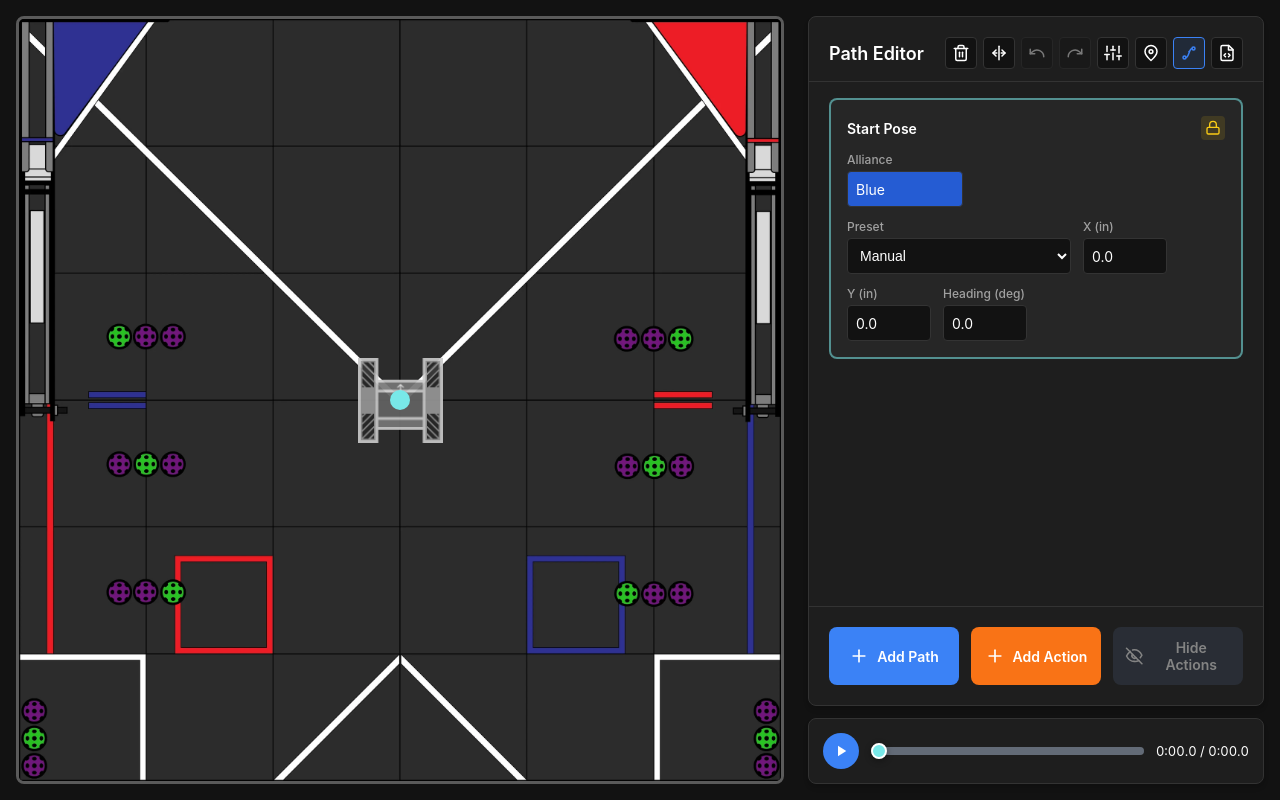
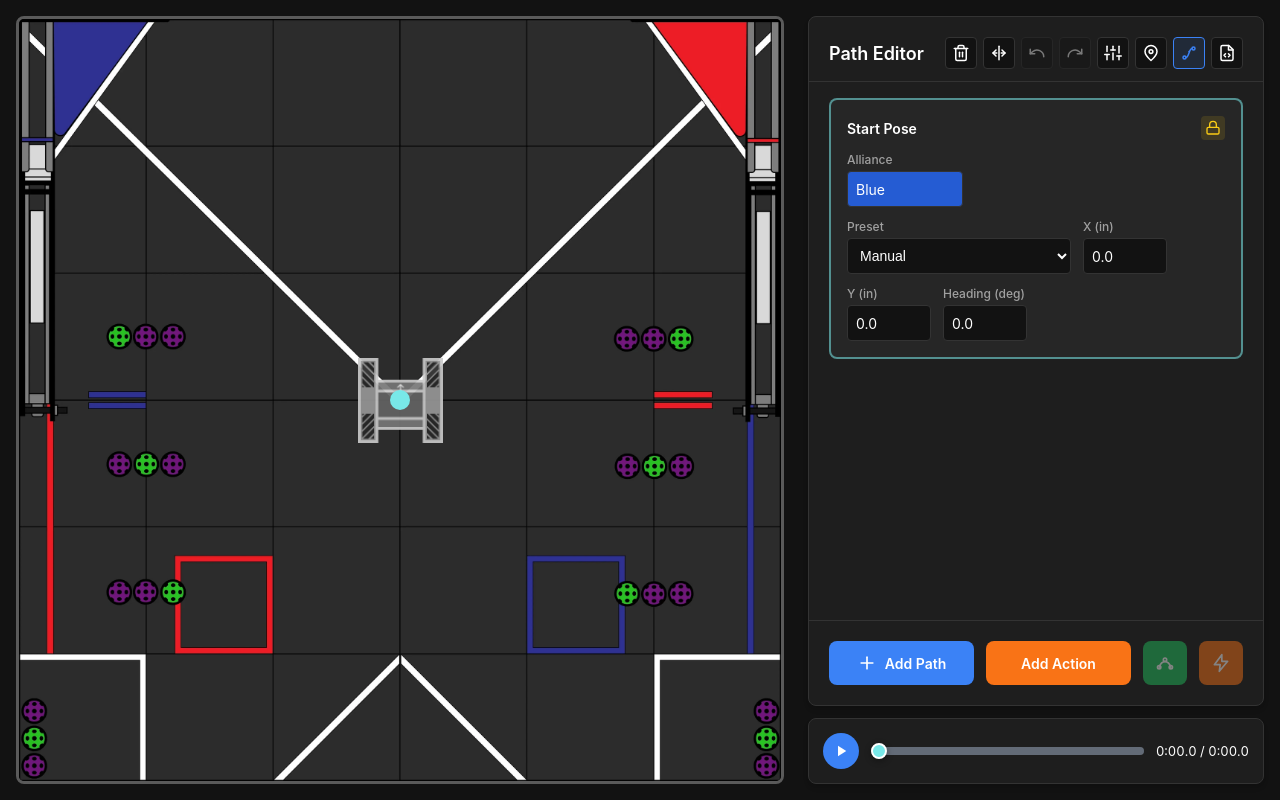
Before and after one commit to gentoo-37006/visualizer, a Next.js app: page / in a window 1280 px wide. Built offline with nearby package versions, Linux system fonts and the light colour scheme.

Commit message:
feat: add button to hide control points

```diff
--- a/src/app/components/FieldCanvas.tsx
+++ b/src/app/components/FieldCanvas.tsx
@@ -29,6 +29,7 @@ type FieldCanvasProps = {
   robotSvgFrame: RobotSvgFrame;
   playbackPose: PlaybackPose;
   isRobotOutOfBounds: boolean;
+  areControlPointsHidden: boolean;
   isPointVisible: (index: number) => boolean;
   onPointerDown: (event: ReactPointerEvent<SVGSVGElement>) => void;
   onPointerMove: (event: ReactPointerEvent<SVGSVGElement>) => void;
@@ -49,6 +50,7 @@ export function FieldCanvas({
   robotSvgFrame,
   playbackPose,
   isRobotOutOfBounds,
+  areControlPointsHidden,
   isPointVisible,
   onPointerDown,
   onPointerMove,
@@ -83,7 +85,7 @@ export function FieldCanvas({
           style={{ cursor: isDragging ? "grabbing" : (hoverTarget !== null ? "grab" : "default") }}
           viewBox={`0 0 ${fieldSize.width + POINT_DIAMETER} ${fieldSize.height + POINT_DIAMETER}`}
         >
-          {hasMeasuredField && points.map((point, index) => {
+          {hasMeasuredField && !areControlPointsHidden && points.map((point, index) => {
             if (index === points.length - 1) return null;
             const nextPoint = points[index + 1];
             if (nextPoint.hidden || !nextPoint.controlPoints?.length) return null;
@@ -213,7 +215,7 @@ export function FieldCanvas({
             );
           })}
 
-          {hasMeasuredField && points.map((point, index) =>
+          {hasMeasuredField && !areControlPointsHidden && points.map((point, index) =>
             point.hidden ? null : (point.controlPoints ?? []).map((controlPoint, controlIndex) => {
               const { x, y } = toSvgPixelCoords(controlPoint.nx, controlPoint.ny, fieldSize);
               const isHovered =
--- a/src/app/components/PlannerSidebar.tsx
+++ b/src/app/components/PlannerSidebar.tsx
@@ -57,7 +57,9 @@ type PlannerSidebarProps = {
   redoStackLength: number;
   isShiftPressed: boolean;
   areActionsHidden: boolean;
+  areControlPointsHidden: boolean;
   hasActions: boolean;
+  hasControlPoints: boolean;
   draggingPathIndex: number | null;
   pathDropGapIndex: number | null;
   importInputRef: RefObject<HTMLInputElement | null>;
@@ -116,6 +118,7 @@ type PlannerSidebarProps = {
   onMirrorAuton: () => void;
   onAddPoint: () => void;
   onAddAction: () => void;
+  onToggleControlPointsHidden: () => void;
   onToggleActionsHidden: () => void;
   onUpdateMotionParameter: (key: keyof MotionParameters, value: string) => void;
   onFormatMotionParameter: (key: keyof MotionParameters) => void;
@@ -135,7 +138,9 @@ export function PlannerSidebar({
   redoStackLength,
   isShiftPressed,
   areActionsHidden,
+  areControlPointsHidden,
   hasActions,
+  hasControlPoints,
   draggingPathIndex,
   pathDropGapIndex,
   importInputRef,
@@ -189,6 +194,7 @@ export function PlannerSidebar({
   onMirrorAuton,
   onAddPoint,
   onAddAction,
+  onToggleControlPointsHidden,
   onToggleActionsHidden,
   onUpdateMotionParameter,
   onFormatMotionParameter,
@@ -462,11 +468,23 @@ export function PlannerSidebar({
               Add Path
             </button>
             <button className={`${styles.addButton} ${styles.addActionButton}`} onClick={onAddAction}>
-              <AddIcon />
               Add Action
             </button>
             <button
-              className={`${styles.addButton} ${styles.toggleActionsButton} ${areActionsHidden ? styles.actionsHiddenButton : ""}`}
+              className={`${styles.addButton} ${styles.visibilityToggleButton} ${areControlPointsHidden ? styles.visibilityHiddenButton : styles.controlPointsVisibleButton}`}
+              onClick={() => {
+                if (!hasControlPoints) return;
+                onToggleControlPointsHidden();
+              }}
+              aria-disabled={!hasControlPoints}
+              aria-pressed={areControlPointsHidden}
+              aria-label={areControlPointsHidden ? "Show control points" : "Hide control points"}
+              title={areControlPointsHidden ? "Show control points" : "Hide control points"}
+            >
+              <ControlPointsIcon hidden={areControlPointsHidden} />
+            </button>
+            <button
+              className={`${styles.addButton} ${styles.visibilityToggleButton} ${areActionsHidden ? styles.visibilityHiddenButton : styles.actionsVisibleButton}`}
               onClick={() => {
                 if (!hasActions) return;
                 onToggleActionsHidden();
@@ -476,8 +494,7 @@ export function PlannerSidebar({
               aria-label={areActionsHidden ? "Show all actions" : "Hide all actions"}
               title={areActionsHidden ? "Show actions" : "Hide actions"}
             >
-              {areActionsHidden ? <ShowIcon /> : <HideIcon />}
-              {areActionsHidden ? "Show Actions" : "Hide Actions"}
+              <ActionIcon hidden={areActionsHidden} />
             </button>
           </div>
         </>
@@ -910,22 +927,23 @@ function AddIcon() {
   );
 }
 
-function ShowIcon() {
+function ActionIcon({ hidden = false }: { hidden?: boolean }) {
   return (
     <svg width="20" height="20" viewBox="0 0 24 24" fill="none" stroke="currentColor" strokeWidth="2" strokeLinecap="round" strokeLinejoin="round">
-      <path d="M2 12s3.5-7 10-7 10 7 10 7-3.5 7-10 7-10-7-10-7z"></path>
-      <circle cx="12" cy="12" r="3"></circle>
+      <path d="m13 2-9 12h7l-1 8 10-12h-7V2z"></path>
+      {hidden && <line x1="3" y1="3" x2="21" y2="21"></line>}
     </svg>
   );
 }
 
-function HideIcon() {
+function ControlPointsIcon({ hidden }: { hidden: boolean }) {
   return (
     <svg width="20" height="20" viewBox="0 0 24 24" fill="none" stroke="currentColor" strokeWidth="2" strokeLinecap="round" strokeLinejoin="round">
-      <path d="M17.94 17.94A10.9 10.9 0 0 1 12 19c-6.5 0-10-7-10-7a18.4 18.4 0 0 1 5.06-5.94"></path>
-      <path d="M9.9 4.24A10.6 10.6 0 0 1 12 4c6.5 0 10 7 10 7a18.5 18.5 0 0 1-2.16 3.19"></path>
-      <path d="M14.12 14.12A3 3 0 0 1 9.88 9.88"></path>
-      <line x1="2" y1="2" x2="22" y2="22"></line>
+      <path d="M5 17c3-9 11-9 14 0"></path>
+      <circle cx="5" cy="17" r="2"></circle>
+      <circle cx="12" cy="8" r="2"></circle>
+      <circle cx="19" cy="17" r="2"></circle>
+      {hidden && <line x1="3" y1="3" x2="21" y2="21"></line>}
     </svg>
   );
 }
--- a/src/app/page.module.css
+++ b/src/app/page.module.css
@@ -861,25 +861,60 @@
   background-color: #ea580c;
 }
 
-.toggleActionsButton {
+.visibilityToggleButton {
+  flex: 0 0 2.75rem;
+  width: 2.75rem;
+  background-color: #374151;
+  padding-inline: 0;
+}
+
+.addButton.visibilityToggleButton:hover {
+  background-color: #4b5563;
+}
+
+.actionsVisibleButton {
+  background-color: #f97316;
+}
+
+.addButton.actionsVisibleButton:hover {
+  background-color: #ea580c;
+}
+
+.controlPointsVisibleButton {
+  background-color: #22c55e;
+}
+
+.addButton.controlPointsVisibleButton:hover {
+  background-color: #16a34a;
+}
+
+.visibilityHiddenButton {
+  background-color: #6b7280;
+}
+
+.addButton.visibilityHiddenButton:hover {
+  background-color: #7c8798;
+}
+
+.addButton.visibilityToggleButton[aria-disabled="true"]:hover {
   background-color: #374151;
 }
 
-.addButton.toggleActionsButton:hover {
-  background-color: #4b5563;
-}
-
-.actionsHiddenButton {
+.addButton.visibilityToggleButton.visibilityHiddenButton[aria-disabled="true"]:hover {
   background-color: #6b7280;
 }
 
-.addButton.actionsHiddenButton:hover {
-  background-color: #7c8798;
+.addButton.visibilityToggleButton.controlPointsVisibleButton[aria-disabled="true"]:hover {
+  background-color: #22c55e;
+}
+
+.addButton.visibilityToggleButton.actionsVisibleButton[aria-disabled="true"]:hover {
+  background-color: #f97316;
 }
 
 .addButton:hover {
   background-color: var(--primary-hover);
-  transform: translateY(-1px);
+  transform: none;
 }
 
 .addButton:disabled,
--- a/src/app/page.tsx
+++ b/src/app/page.tsx
@@ -126,6 +126,7 @@ export default function PathPlannerPage() {
   const [playbackTime, setPlaybackTime] = useState(0);
   const [isPlaybackRunning, setIsPlaybackRunning] = useState(false);
   const [areActionsHidden, setAreActionsHidden] = useState(false);
+  const [areControlPointsHidden, setAreControlPointsHidden] = useState(false);
   const [fieldImageSelection, setFieldImageSelection] = useState<FieldImageSelection>(
     DEFAULT_FIELD_IMAGE_SELECTION
   );
@@ -217,6 +218,7 @@ export default function PathPlannerPage() {
     [sequenceItems, points]
   );
   const hasActions = orderedSequenceItems.some((item) => item.kind === "action");
+  const hasControlPoints = points.some((point) => (point.controlPoints?.length ?? 0) > 0);
 
   const playbackTimeline = useMemo(
     () => buildPlaybackTimeline(points, orderedSequenceItems, robotConstants, motionParameters),
@@ -1373,7 +1375,7 @@ export default function PathPlannerPage() {
     for (let i = points.length - 1; i >= 0; i--) {
       if (points[i].locked) continue;
       const controlPoints = points[i].controlPoints ?? [];
-      if (!points[i].hidden) {
+      if (!areControlPointsHidden && !points[i].hidden) {
         for (let j = controlPoints.length - 1; j >= 0; j--) {
           const dx = controlPoints[j].nx - nx;
           const dy = controlPoints[j].ny - ny;
@@ -1542,6 +1544,7 @@ export default function PathPlannerPage() {
         isRobotOutOfBounds={isRobotOutOfBounds}
         playbackPose={playbackPose}
         isPointVisible={isPointVisible}
+        areControlPointsHidden={areControlPointsHidden}
         onPointerDown={handlePointerDown}
         onPointerMove={handlePointerMove}
         onPointerUp={handlePointerUp}
@@ -1564,7 +1567,9 @@ export default function PathPlannerPage() {
           redoStackLength={redoStack.length}
           isShiftPressed={isShiftPressed}
           areActionsHidden={areActionsHidden}
+          areControlPointsHidden={areControlPointsHidden}
           hasActions={hasActions}
+          hasControlPoints={hasControlPoints}
           draggingPathIndex={draggingPathIndex}
           pathDropGapIndex={pathDropGapIndex}
           importInputRef={importInputRef}
@@ -1618,6 +1623,7 @@ export default function PathPlannerPage() {
           outOfBoundsPointIds={outOfBoundsPointIds}
           onAddPoint={handleAddPoint}
           onAddAction={handleAddAction}
+          onToggleControlPointsHidden={() => setAreControlPointsHidden((currentValue) => !currentValue)}
           onToggleActionsHidden={() => setAreActionsHidden((currentValue) => !currentValue)}
           onUpdateMotionParameter={updateMotionParameter}
           onFormatMotionParameter={formatMotionParameter}
```
